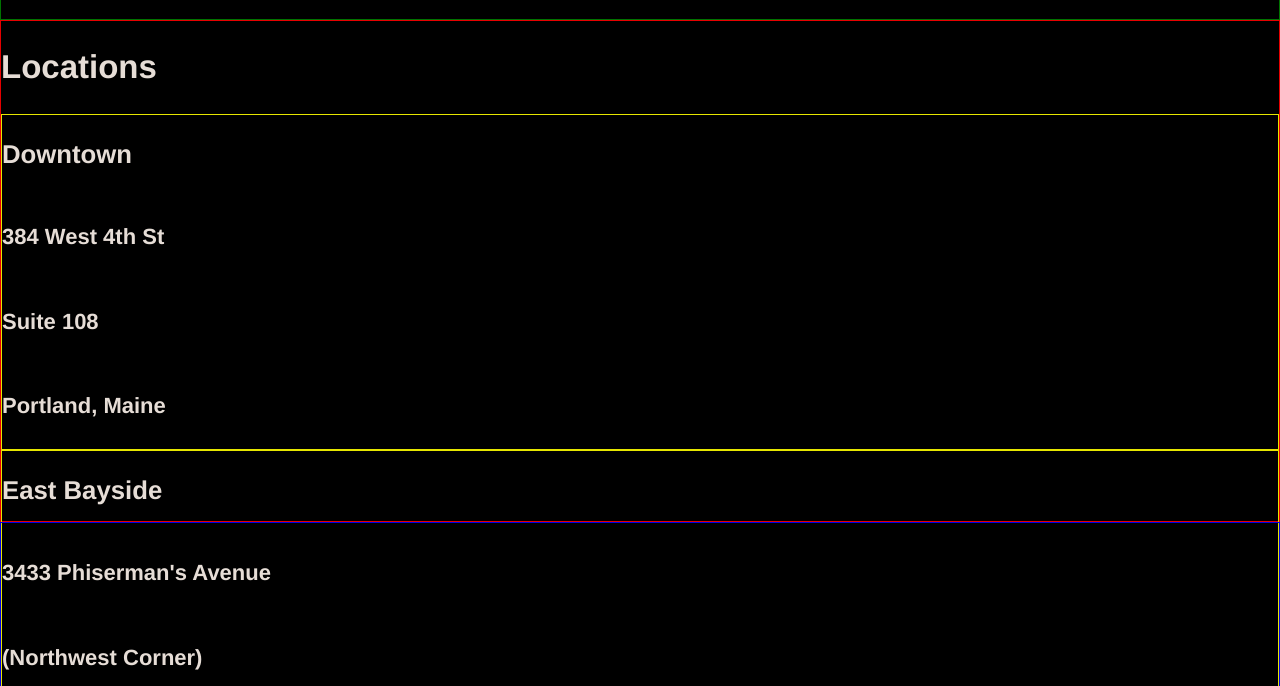
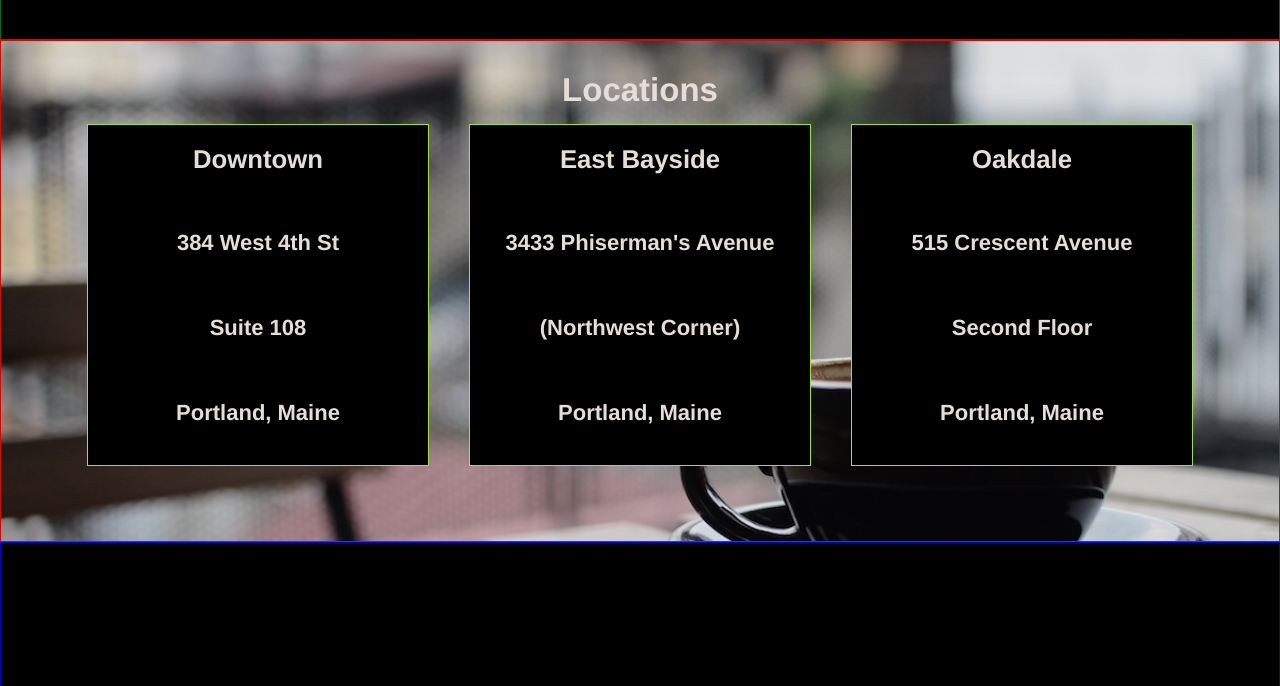
Before and after one commit to aljpacho/tea-cozy-landing-page, a plain HTML site: page index.html in a window 1280 px wide. Shown: the part 1454-2140 px from the top of the page. Drawn offline with Linux system fonts and the light colour scheme.

Commit message:
Added styling for locations

```diff
--- a/styles.css
+++ b/styles.css
@@ -85,6 +85,7 @@ nav a:visited{
     border: 1px solid green;
     display: flex;
     flex-direction: column;
+    padding-bottom: 20px;
 }
 
 .cards .wrapper {
@@ -105,7 +106,7 @@ nav a:visited{
     gap: 50px
 }
 
-.card {
+.cards .card {
     border: 1px solid yellow;
     display: flex;
     justify-content: center;
@@ -129,7 +130,51 @@ nav a:visited{
 .locations {
     height: 500px;
     border: 1px solid red;
+    display: flex;
+    flex-direction: column;
+    align-items: center;
+    justify-items: center;
+    background-color: white;
+    background-image: url('./images/img-locations-background.jpeg');
+    background-size: cover;
+    background-position-y: 45%;
 }
+
+.location-header {
+    margin: 30px auto 15px;
+}
+
+.location-cards {
+    display: flex;
+    flex-direction: row;
+    justify-content: space-evenly;
+}
+
+.locations .card {
+    border: 1px solid greenyellow;
+    display: flex;
+    flex-direction: column;
+    text-align: center;
+    height: 300px;
+    width: 300px;
+    align-items: center;
+    justify-content: space-between;
+    gap: 40px;
+    background-color: black;
+    padding: 20px;
+    margin: 0 20px;
+}
+
+.location-cards h4 {
+    flex: 1;
+    margin: 0;
+}
+
+.location-cards h3 {
+    flex: 1;
+    margin: 0;
+}
+
 
 /* Footer styles */
 
```
